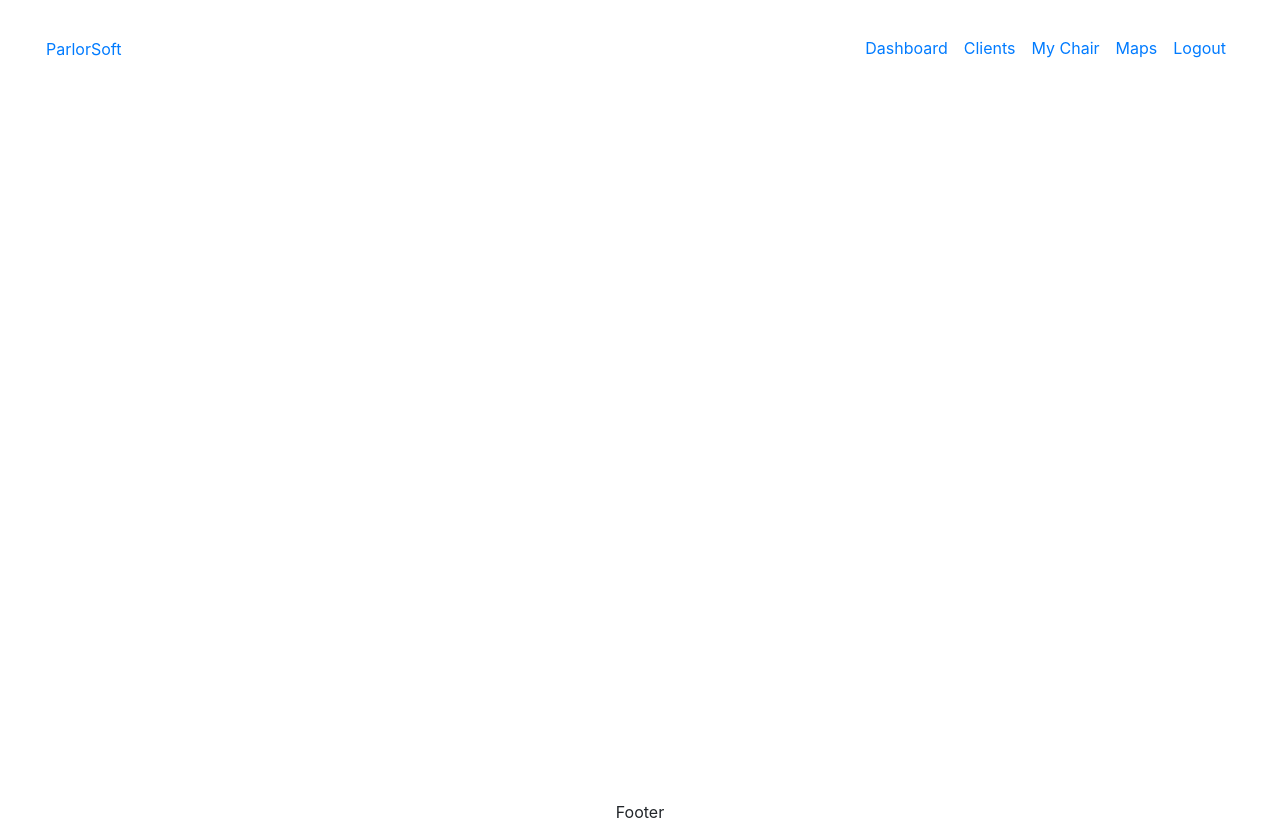
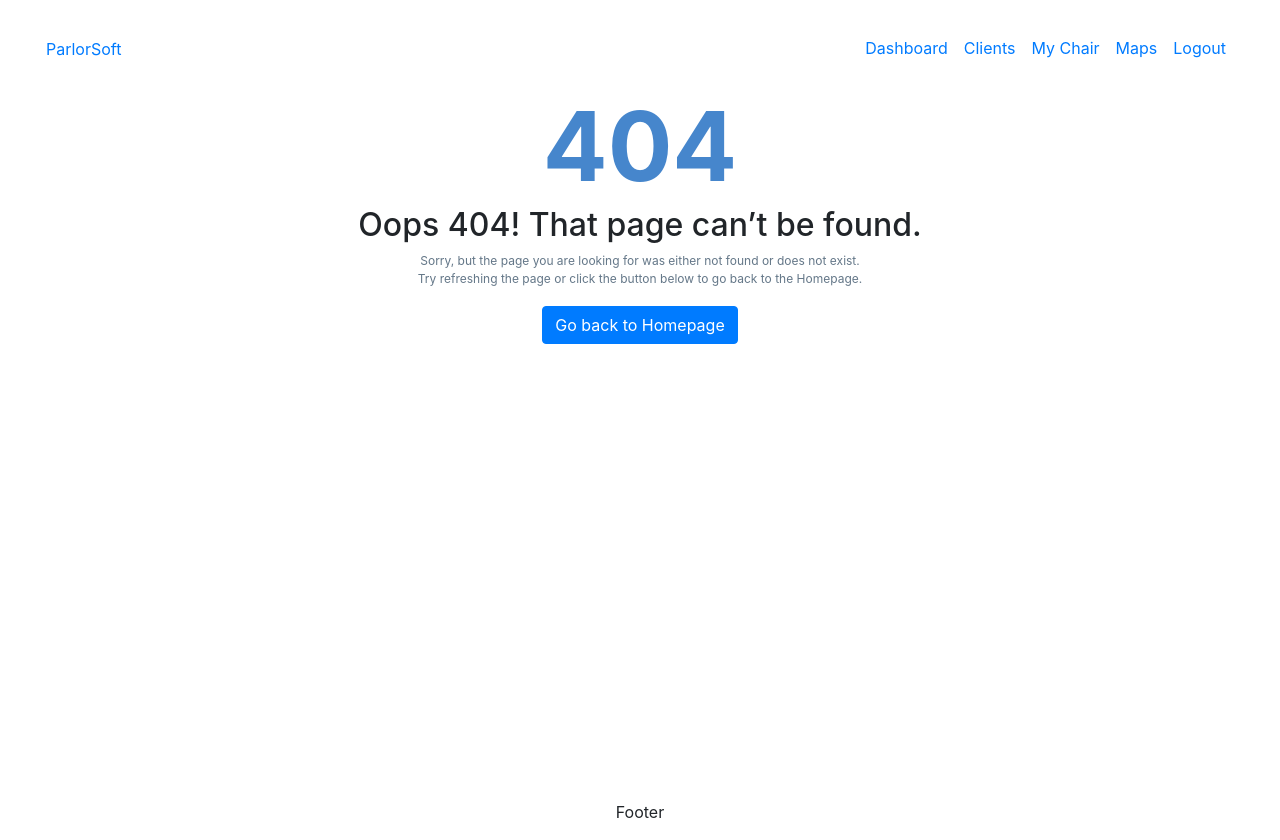
Before and after one commit to PuReWebDev/parlorsoftweb, a React (Create React App) app: page /register in a window 1280 px wide. Before the commit this address led to /dashboard. Built offline with nearby package versions, Linux system fonts and the light colour scheme.

Commit message:
Add catchall 404 page

```diff
--- /dev/null
+++ b/src/common/error/index.js
@@ -0,0 +1,23 @@
+import React from 'react'
+import { Link, Redirect } from 'react-router-dom'
+
+export const Error404 = () => (
+  <>
+  <div className="error-404">
+      <div className="error-code m-b-10 m-t-20">404 <i className="fa fa-warning"></i></div>
+      <h2 className="font-bold">Oops 404! That page can’t be found.</h2>
+
+      <div className="error-desc">
+          Sorry, but the page you are looking for was either not found or does not exist. <br/>
+          Try refreshing the page or click the button below to go back to the Homepage.
+          <div><br/>
+              <Link to="/" className="btn btn-primary"><span className="glyphicon glyphicon-home"></span> Go back to Homepage</Link>
+          </div>
+      </div>
+  </div>
+  </>
+)
+
+export const Error500 = () => (
+<></>
+)
--- a/src/navigation/router.js
+++ b/src/navigation/router.js
@@ -1,6 +1,8 @@
 import React from "react";
-import { BrowserRouter as Router, Route, Redirect } from "react-router-dom";
+import { BrowserRouter as Router, Route, Redirect, Switch } from "react-router-dom";
 import { Header } from '../templates/header'
+/*App Pages*/
+import { Error404, Error500 } from '../common/error/'
 /*Guest Pages*/
 import Login from '../pages/login'
 import { Register } from '../pages/register'
@@ -24,6 +26,7 @@ export function GuestRouter() {
         <Route exact path="/" component={Login} />
         <Route path="/login" component={Login} />
         <Route path="/register" component={Register} />
+        <Route component={Error404} />
       </div>
     </Router>
   </>
@@ -39,12 +42,15 @@ export function AuthRouter() {
     <Router>
       <Header isAuth={true} />
           <div className="content-wrapper">
+          <Switch>
             <Route exact path="/" render={()=>{}} />
             <Route path="/dashboard" render={() => {}} />
             <Route path="/clients" render={() => {}} />
-            <Route path="/mychar" render={() => {}} />
+            <Route path="/mychair" render={() => {}} />
             <Route path="/maps" render={() => {}} />
             <Route path="/logout" component={Login} />
+            <Route component={Error404} />
+          </Switch>
           </div>
     </Router>
   </>
--- a/src/style/index.css
+++ b/src/style/index.css
@@ -47,3 +47,28 @@ code {
     left: 0;
     transition: 300ms linear all;
 }
+
+.error-404 {
+  margin: 0 auto;
+  text-align: center;
+}
+.error-404 .error-code {
+  bottom: 60%;
+  color: #4686CC;
+  font-size: 96px;
+  line-height: 100px;
+  font-weight: bold;
+}
+.error-404 .error-desc {
+  font-size: 12px;
+  color: #647788;
+}
+.error-404 .m-b-10 {
+  margin-bottom: 10px!important;
+}
+.error-404 .m-b-20 {
+  margin-bottom: 20px!important;
+}
+.error-404 .m-t-20 {
+  margin-top: 20px!important;
+}
--- a/src/templates/header.js
+++ b/src/templates/header.js
@@ -151,7 +151,6 @@ export const Header = ({isAuth}) => {
           </Collapse>
           <br/>
           <SubMenu path={pathname.replace("/","")} />
-          <Redirect to="dashboard" />
           </>
           }
         </Navbar>
```
